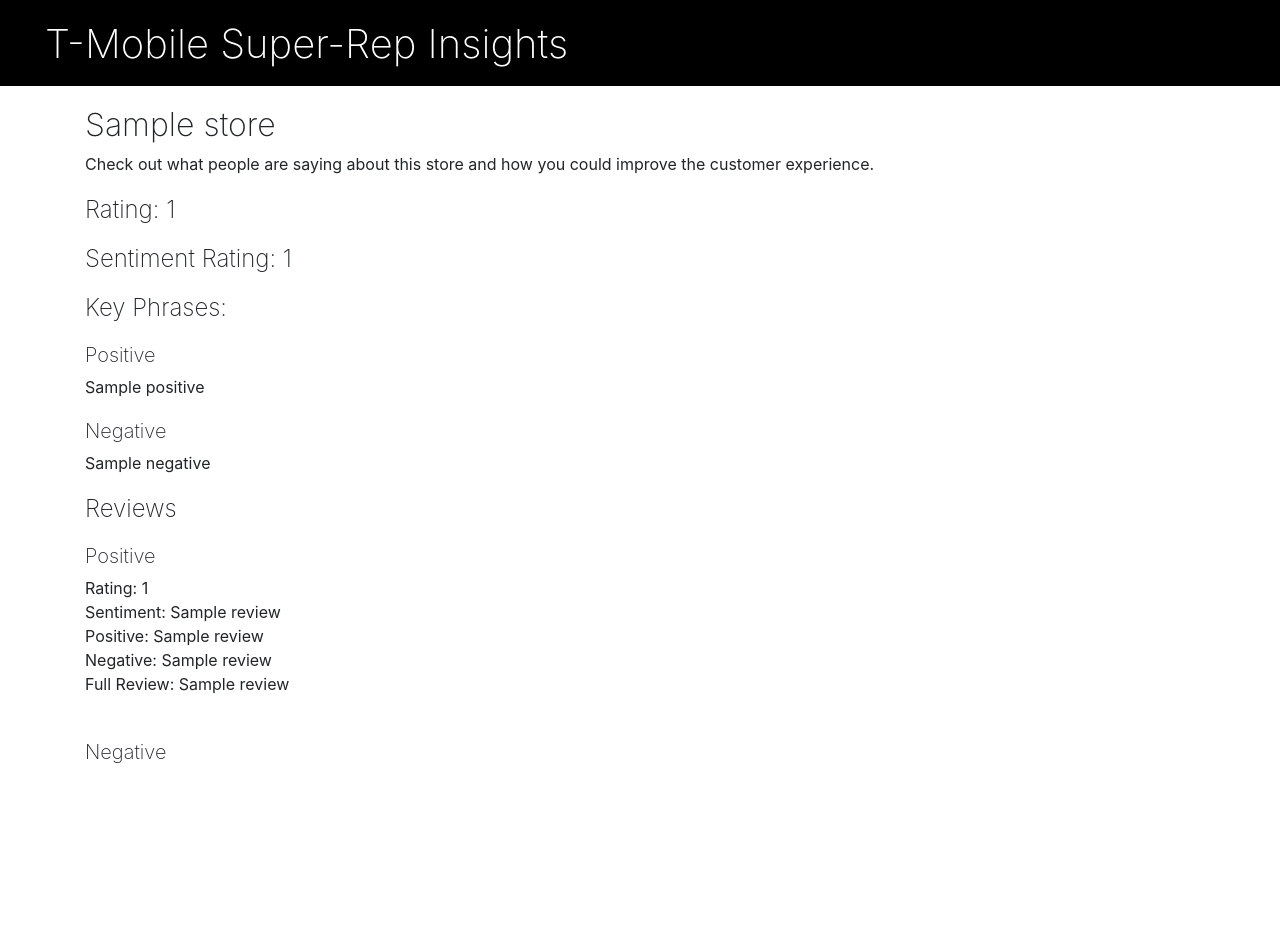
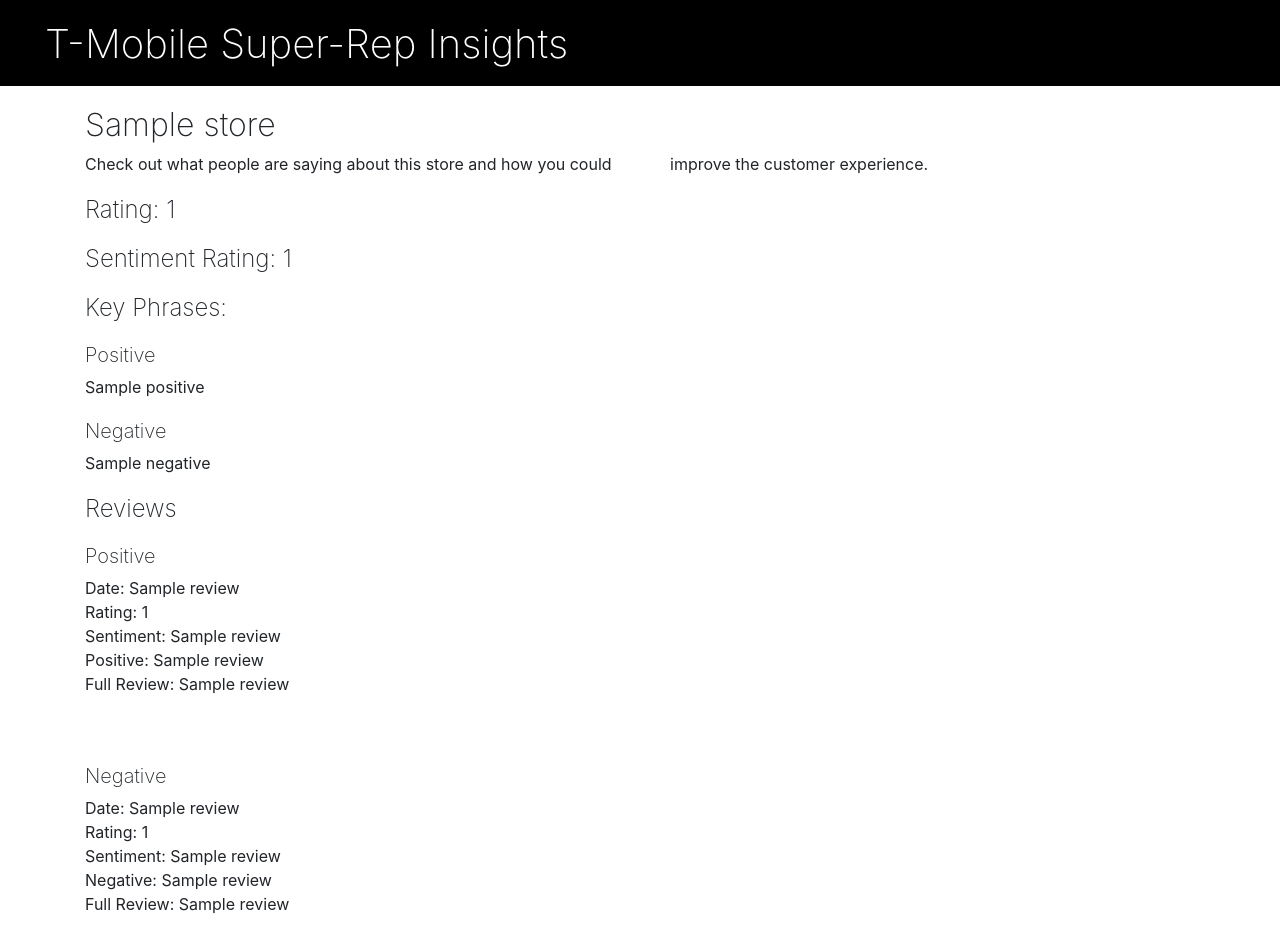
Before and after one commit to thomasthachil/tmobile-hackathon, a Flask app: template frontend/templates/review.html in a window 1280 px wide. Before the commit the page ends 763 px from the top, so only its background shows below. Run offline with Flask 2, Linux system fonts and the light colour scheme; the template is opened without the code that fills it: most values are stand-ins (such as "Sample title", 1, 10 or a date in 2020); some libraries are stand-ins or nearby versions.

Commit message:
mine and jeff's back

```diff
--- a/frontend/app.py
+++ b/frontend/app.py
@@ -67,21 +67,29 @@ def findCustomer():
 
 @app.route('/review/<store>', methods=['GET'])
 def review(store):
-
-    store = 'atlanta-20'
     totalRating = 4.3
     totalSentiment = 0.556
     keyPhrases = {}
-    keyPhrases['positive'] = ['excellent service',
-                              'friendly people', 'wide selection']
-    keyPhrases['negative'] = ['bad attitude', 'scam artist', 'unprofessional']
+    pos = []
+    neg = []
+    for doc in db.key_phrases_pos(store):
+        pos += doc['keyPhrases']
+    for doc in db.key_phrases_neg(store):
+        neg += doc['keyPhrases']
+    keyPhrases['positive'] = [str(r) for r in pos]
+    keyPhrases['negative'] = [str(r) for r in neg]
+    raw_revs = db.get_raw_reviews(store)
     reviews = {}
     positive = []
-    positive.append([3.3, 0.25, ['blah', 'blah2', 'blah3']])
-    positive.append([2.3, 0.23, ['blah', 'blah2', 'blah3']])
-    positive.append([1.3, 0.15, ['blah', 'blah2', 'blah3']])
+    negative = []
+    print(len(raw_revs[0]))
+    for i in range(len(raw_revs)):
+        print(raw_revs[8][1])
+        positive.append([raw_revs[i][1], db.get_indexed_sent(store, i), db.get_indexed_pos_keyPhrases(store,i), raw_revs[i][0], raw_revs[i][2]])
+        negative.append([raw_revs[i][1], db.get_indexed_sent(store, i), db.get_indexed_neg_keyPhrases(store,i), raw_revs[i][0], raw_revs[i][2]])
+
     reviews['positive'] = positive
-
+    reviews['negative'] = negative
     return render_template('review.html', store=store, totalRating=totalRating, totalSentiment=totalSentiment, keyPhrases=keyPhrases, reviews=reviews)
 
 
--- a/frontend/templates/review.html
+++ b/frontend/templates/review.html
@@ -8,7 +8,7 @@
         <h2>{{ store }}</h2>
         <p>
             Check out what people are saying about this store and how you could
-            improve the customer experience.
+                        improve the customer experience.
         </p>
         <h4>Rating: {{ totalRating }}</h4>
         <h4>Sentiment Rating: {{ totalSentiment }}</h4>
@@ -20,15 +20,24 @@
         <h4>Reviews</h4>
         <h5>Positive</h5>
         {% for review in reviews["positive"] %}
+        <p>Date: {{ review[4] }}</p>
         <p>Rating: {{ review[0] }}</p>
         <p>Sentiment: {{ review[1] }}</p>
         <p>Positive: {{ review[2] }}</p>
+        <p>Full Review: {{ review[3] }}</p>
+        <br />
+        {% endfor %}
+        <br />
+        <h5>Negative</h5>
+        {% for review in reviews["negative"] %}
+        <p>Date: {{ review[4] }}</p>
+        <p>Rating: {{ review[0] }}</p>
+        <p>Sentiment: {{ review[1] }}</p>
         <p>Negative: {{ review[2] }}</p>
-        <p>Full Review: {{ review[2] }}</p>
+        <p>Full Review: {{ review[3] }}</p>
         <br />
         {% endfor %}
 
-        <h5>Negative</h5>
         <div class="result"></div>
     </div>
 </div>
```
Also changed, not shown: frontend/static/script.js (deleted).
